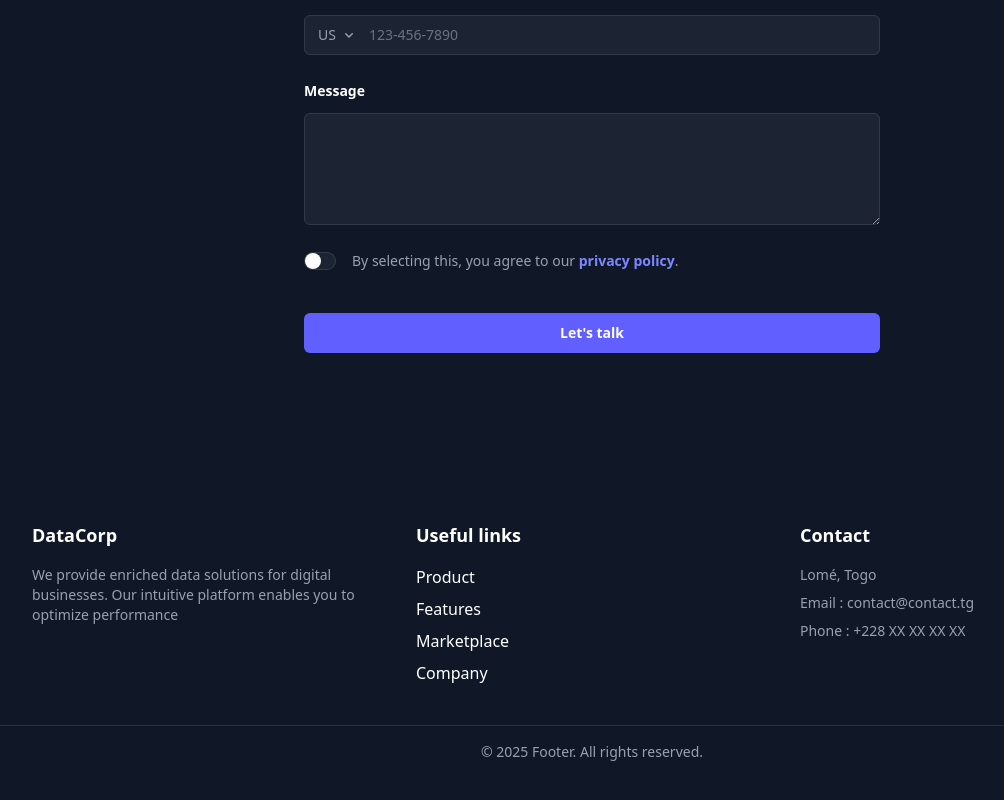
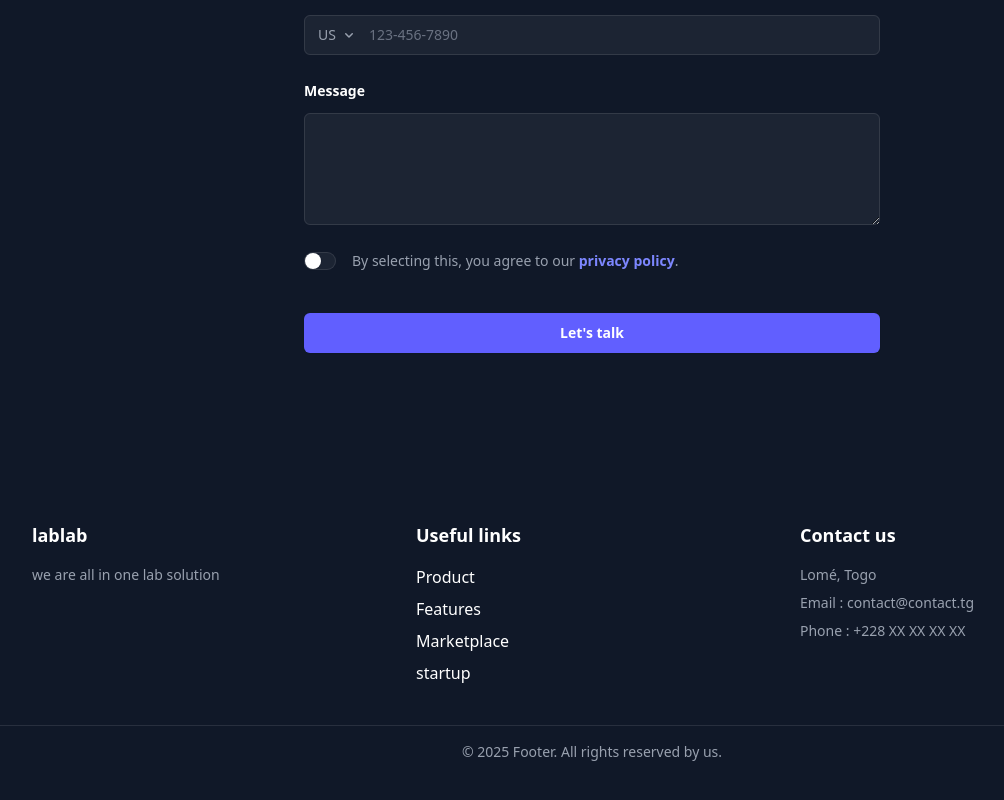
Before and after one commit to Profzen/tpvercel, a React (Vite) app: page / in a window 1280 px wide. Shown: the part 4305-5105 px from the top of the page, without its empty margins (48-1052 px from the left). Built offline with nearby package versions, Linux system fonts and the light colour scheme.

Commit message:
petit mod

```diff
--- a/src/components/Footer.tsx
+++ b/src/components/Footer.tsx
@@ -10,11 +10,10 @@ function Footer() {
       <div className="max-w-6xl mx-auto px-4 grid grid-cols-1 md:grid-cols-3 gap-8">
         <div>
           <h3 className={`${theme.text} text-lg font-semibold mb-4`}>
-            DataCorp
+            lablab
           </h3>
           <p className={`text-sm ${theme.textSecondary}`}>
-            We provide enriched data solutions for digital businesses.
-            Our intuitive platform enables you to optimize performance
+            we are all in one lab solution
           </p>
         </div>
 
@@ -40,7 +39,7 @@ function Footer() {
             </li>
             <li>
               <a href="#" className={`transition ${theme.isDark ? 'hover:text-indigo-400' : 'hover:text-indigo-600'}`}>
-                Company
+                startup
               </a>
             </li>
           </ul>
@@ -48,7 +47,7 @@ function Footer() {
 
         <div>
           <h3 className={`${theme.text} text-lg font-semibold mb-4`}>
-            Contact
+            Contact us
           </h3>
           <ul className="space-y-2 text-sm">
             <li className={theme.textSecondary}>Lomé, Togo</li>
@@ -61,7 +60,7 @@ function Footer() {
       <div
         className={`border-t ${theme.border} mt-10 pt-4 text-center text-sm ${theme.textSecondary}`}
       >
-        © 2025 Footer. All rights reserved.
+        © 2025 Footer. All rights reserved by us.
       </div>
     </footer>
   );
```
